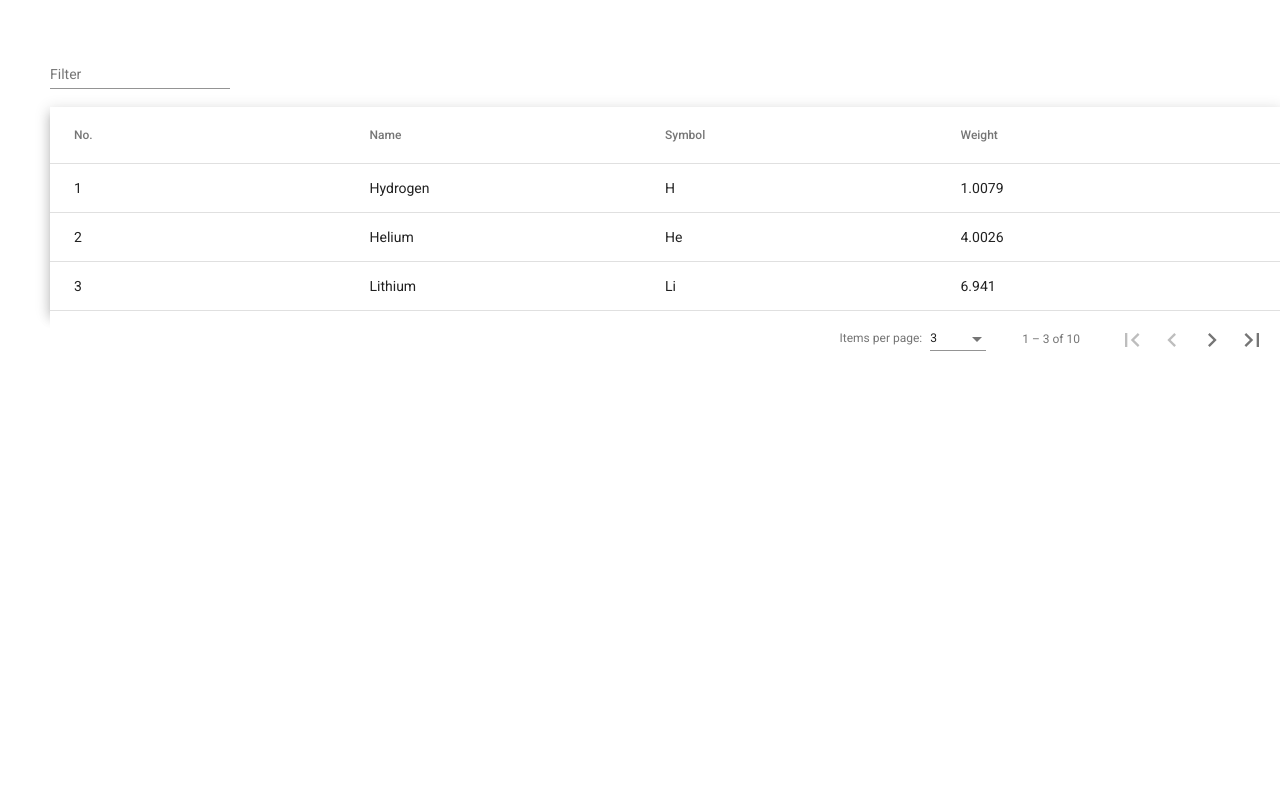
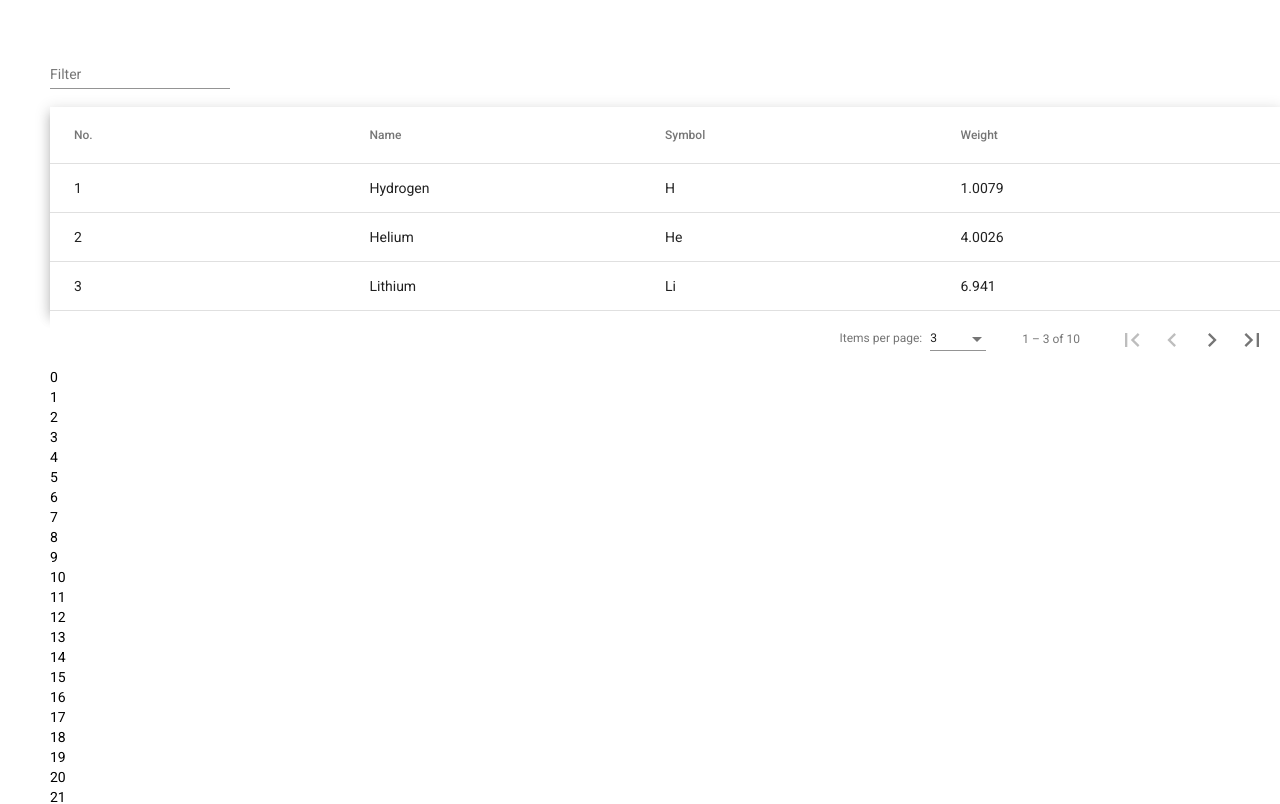
Before and after one commit to markpackham/angular_material_learn, an Angular app: page / in a window 1280 px wide. Shown: the top 804 px of the page. Built offline with nearby package versions, Linux system fonts and the light colour scheme.

Commit message:
output numbers
https://youtu.be/jo2Gvw8tC_s?t=136

```diff
--- a/src/app/app.component.html
+++ b/src/app/app.component.html
@@ -33,4 +33,8 @@
   </mat-table>
 
   <mat-paginator [pageSize]="3" [pageSizeOptions]="[3,10,20]" showFirstLastButtons></mat-paginator>
+
+  <div *ngFor="let number of numbers">
+    {{number}}
+  </div>
 </div>
--- a/src/app/app.component.ts
+++ b/src/app/app.component.ts
@@ -33,6 +33,14 @@ export class AppComponent implements OnInit {
   displayedColumns: string[] = ['position', 'name', 'symbol', 'weight'];
   dataSource = new MatTableDataSource(ELEMENT_DATA);
 
+  numbers : number[] = [];
+
+  constructor(){
+    for(let num=0; num < 1000; num++){
+      this.numbers.push(num);
+    }
+  }
+
   @ViewChild(MatSort ) sort = new MatSort;
   @ViewChild(MatPaginator, { static: true })
   paginator!: MatPaginator;
```
